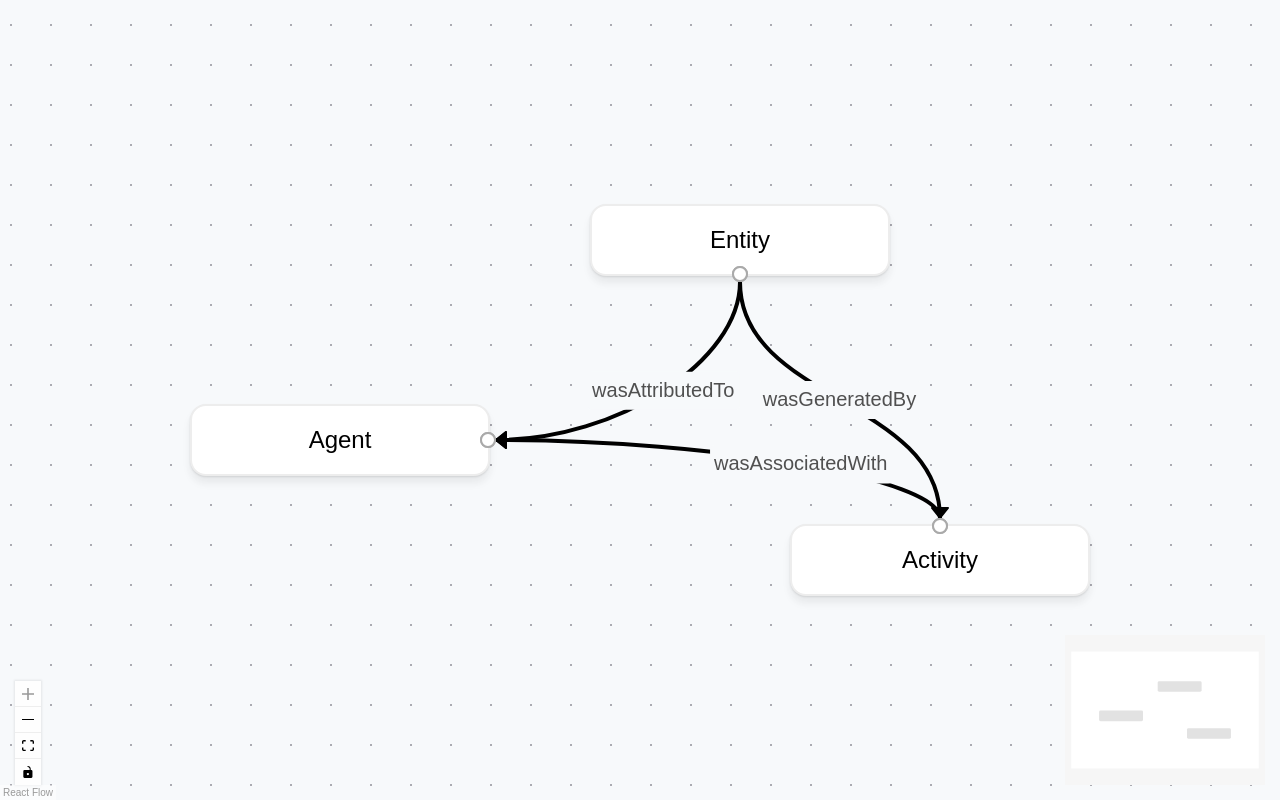
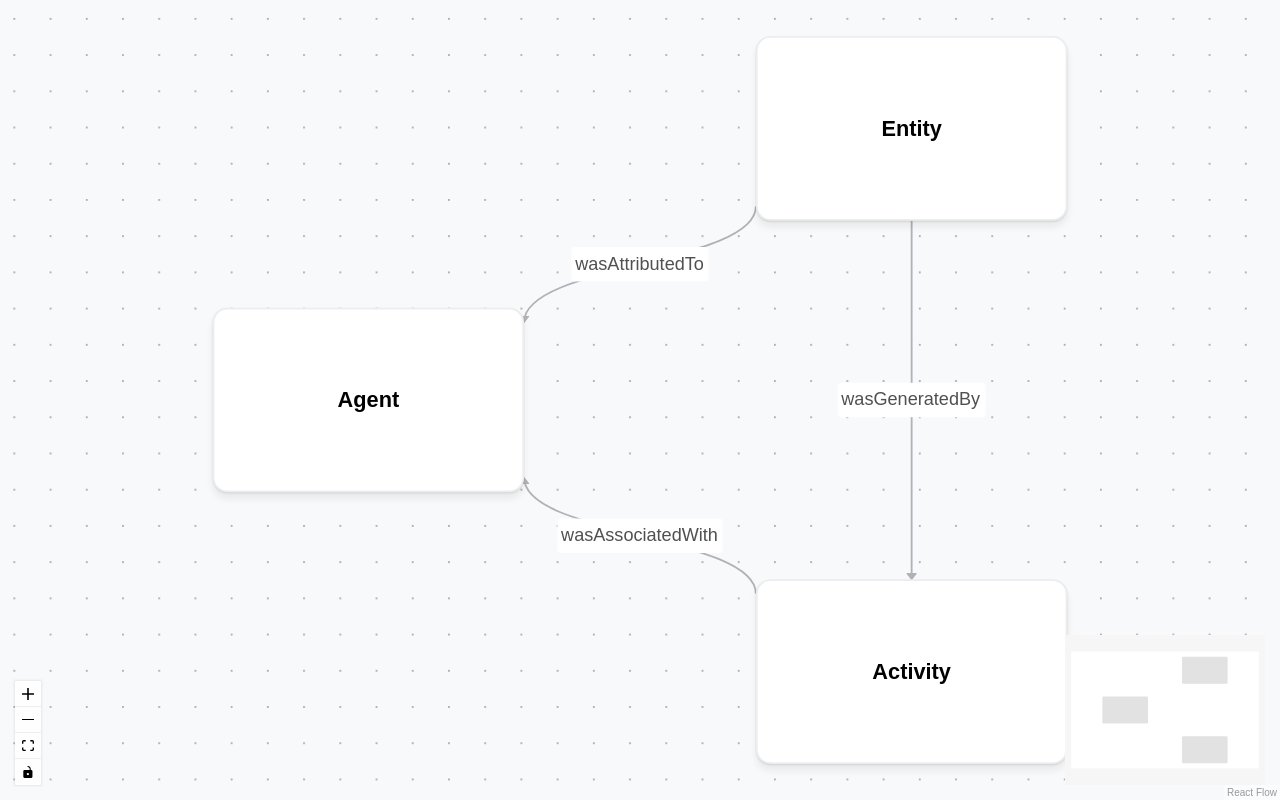
Before and after one commit to Prov-Framework/prov-ui, a React (Vite) app: page / in a window 1280 px wide. Built offline with nearby package versions, Linux system fonts and the light colour scheme.

Commit message:
Updates to allow edge start and end points to be anywhere on node perimeter for dealing with non-tree layouts.

```diff
--- a/src/App.jsx
+++ b/src/App.jsx
@@ -1,109 +1,95 @@
-import React, { useCallback } from 'react';
 import {
   Background,
   ReactFlow,
   useNodesState,
   useEdgesState,
-  addEdge,
   MiniMap,
   Controls,
-  MarkerType
+  MarkerType,
 } from '@xyflow/react';
+
 import '@xyflow/react/dist/style.css';
 
-const snapGrid = [20, 20];
+import CustomNode from './CustomNode';
+import FloatingEdge from './FloatingEdge';
+import CustomConnectionLine from './CustomConnectionLine';
+
 const initialNodes = [
   {
     id: 'Entity',
-    sourcePosition: 'bottom',
-    targetPosition: 'bottom',
-    data: { label: 'Entity' },
-    position: { x: 200, y: 0 },
+    type: 'custom',
+    position: { x: 300, y: 0 },
   },
   {
     id: 'Activity',
-    sourcePosition: 'top',
-    targetPosition: 'top',
-    data: { label: 'Activity' },
-    position: { x: 300, y: 160 },
+    type: 'custom',
+    position: { x: 300, y: 300 },
   },
   {
     id: 'Agent',
-    sourcePosition: 'right',
-    targetPosition: 'right',
-    data: { label: 'Agent' },
-    position: { x: 0, y: 100 },
-  },
+    type: 'custom',
+    position: { x: 0, y: 150 },
+  }
 ];
 
 const initialEdges = [
   {
-    id: 'Entity|wasGeneratedBy|Activity',
+    id: 'e1',
     source: 'Entity',
     target: 'Activity',
-    markerEnd: {
-      type: MarkerType.ArrowClosed,
-      width: 10,
-      height: 10,
-      color: 'black'
-    },
-    style: {
-      strokeWidth: 2,
-      stroke: 'black',
-    },
     label: 'wasGeneratedBy'
   },
   {
-    id: 'Activity|wasAssociatedWith|Agent',
+    id: 'e2',
     source: 'Activity',
     target: 'Agent',
-    markerEnd: {
-      type: MarkerType.ArrowClosed,
-      width: 10,
-      height: 10,
-      color: 'black'
-    },
-    style: {
-      strokeWidth: 2,
-      stroke: 'black',
-    },
-    label: "wasAssociatedWith"
+    label: 'wasAssociatedWith'
   },
   {
-    id: 'Entity|wasAttributedTo|Agent',
+    id: 'e3',
     source: 'Entity',
     target: 'Agent',
-    markerEnd: {
-      type: MarkerType.ArrowClosed,
-      width: 10,
-      height: 10,
-      color: 'black'
-    },
-    style: {
-      strokeWidth: 2,
-      stroke: 'black',
-    },
-    label: "wasAttributedTo"
-  },
+    label: 'wasAttributedTo'
+  }
 ];
 
-const HorizontalFlow = () => {
-  const [nodes, _, onNodesChange] = useNodesState(initialNodes);
+const connectionLineStyle = {
+  stroke: '#b1b1b7',
+};
+
+const nodeTypes = {
+  custom: CustomNode,
+};
+
+const edgeTypes = {
+  floating: FloatingEdge,
+};
+
+const defaultEdgeOptions = {
+  type: 'floating',
+  markerEnd: {
+    type: MarkerType.ArrowClosed,
+    color: '#b1b1b7',
+  },
+};
+
+const EasyConnectExample = () => {
+  const [nodes, setNodes, onNodesChange] = useNodesState(initialNodes);
   const [edges, setEdges, onEdgesChange] = useEdgesState(initialEdges);
-  const onConnect = useCallback(
-    (params) => setEdges((els) => addEdge(params, els)),
-    [],
-  );
+
 
   return (
     <ReactFlow
       nodes={nodes}
       edges={edges}
       onNodesChange={onNodesChange}
-      snapToGrid={true}
-      snapGrid={snapGrid}
+      onEdgesChange={onEdgesChange}
       fitView
-      attributionPosition="bottom-left"
+      nodeTypes={nodeTypes}
+      edgeTypes={edgeTypes}
+      defaultEdgeOptions={defaultEdgeOptions}
+      connectionLineComponent={CustomConnectionLine}
+      connectionLineStyle={connectionLineStyle}
     >
       <Background />
       <MiniMap />
@@ -112,4 +98,4 @@ const HorizontalFlow = () => {
   );
 };
 
-export default HorizontalFlow;
+export default EasyConnectExample;
--- /dev/null
+++ b/src/CustomConnectionLine.jsx
@@ -0,0 +1,18 @@
+import { getStraightPath } from '@xyflow/react';
+
+function CustomConnectionLine({ fromX, fromY, toX, toY, connectionLineStyle }) {
+  const [edgePath] = getStraightPath({
+    sourceX: fromX,
+    sourceY: fromY,
+    targetX: toX,
+    targetY: toY,
+  });
+
+  return (
+    <g>
+      <path style={connectionLineStyle} fill="none" d={edgePath} />
+    </g>
+  );
+}
+
+export default CustomConnectionLine;
--- /dev/null
+++ b/src/CustomNode.jsx
@@ -0,0 +1,31 @@
+import { Handle, Position, useConnection } from '@xyflow/react';
+
+export default function CustomNode({ id }) {
+  const connection = useConnection();
+
+  const isTarget = connection.inProgress && connection.fromNode.id !== id;
+
+  return (
+    <div className="customNode">
+      <div
+        className="customNodeBody"
+      >
+        {/* If handles are conditionally rendered and not present initially, you need to update the node internals https://reactflow.dev/docs/api/hooks/use-update-node-internals/ */}
+        {/* In this case we don't need to use useUpdateNodeInternals, since !isConnecting is true at the beginning and all handles are rendered initially. */}
+        {!connection.inProgress && (
+          <Handle
+            className="customHandle"
+            position={Position.Right}
+            type="source"
+            isConnectable={false}
+          />
+        )}
+        {/* We want to disable the target handle, if the connection was started from this node */}
+        {(!connection.inProgress || isTarget) && (
+          <Handle className="customHandle" position={Position.Left} type="target" isConnectableStart={false} isConnectable={false} />
+        )}
+        {id}
+      </div>
+    </div>
+  );
+}
--- /dev/null
+++ b/src/FloatingEdge.jsx
@@ -0,0 +1,38 @@
+import { BaseEdge, getSimpleBezierPath, useInternalNode } from '@xyflow/react';
+
+import { getEdgeParams } from './utils.js';
+
+function FloatingEdge({ id, source, target, markerEnd, style, label, labelStyle, labelShowBg }) {
+  const sourceNode = useInternalNode(source);
+  const targetNode = useInternalNode(target);
+
+  if (!sourceNode || !targetNode) {
+    return null;
+  }
+
+  const { sx, sy, tx, ty } = getEdgeParams(sourceNode, targetNode);
+
+  const [path, labelX, labelY] = getSimpleBezierPath({
+    sourceX: sx,
+    sourceY: sy,
+    targetX: tx,
+    targetY: ty,
+  });
+
+  return (
+    <BaseEdge
+      id={id}
+      className="react-flow__edge-path"
+      path={path}
+      markerEnd={markerEnd}
+      style={style}
+      label={label ?? id}
+      labelStyle={labelStyle ?? { color: 'var(--xy-edge-label-color-default)' }}
+      labelShowBg={labelShowBg ?? true}
+      labelX={labelX}
+      labelY={labelY}
+    />
+  );
+}
+
+export default FloatingEdge;
--- a/src/index.css
+++ b/src/index.css
@@ -12,6 +12,26 @@ body {
   height: 100vh;
 }
 
-.react-flow__edge-textbg {
-  fill: #f7f9fb;
+.customNodeBody {
+  width: 150px;
+  height: 80px;
+  position: relative;
+  border-radius: 10px;
+  display: flex;
+  justify-content: center;
+  align-items: center;
+  font-weight: bold;
 }
+
+div.customHandle {
+  width: 100%;
+  height: 100%;
+  background: blue;
+  position: absolute;
+  top: 0;
+  left: 0;
+  border-radius: 0;
+  transform: none;
+  border: none;
+  opacity: 0;
+}
--- /dev/null
+++ b/src/utils.js
@@ -0,0 +1,71 @@
+import { Position, MarkerType } from '@xyflow/react';
+
+// this helper function returns the intersection point
+// of the line between the center of the intersectionNode and the target node
+function getNodeIntersection(intersectionNode, targetNode) {
+  // https://math.stackexchange.com/questions/1724792/an-algorithm-for-finding-the-intersection-point-between-a-center-of-vision-and-a
+  const { width: intersectionNodeWidth, height: intersectionNodeHeight } =
+    intersectionNode.measured;
+  const intersectionNodePosition = intersectionNode.internals.positionAbsolute;
+  const targetPosition = targetNode.internals.positionAbsolute;
+
+  const w = intersectionNodeWidth / 2;
+  const h = intersectionNodeHeight / 2;
+
+  const x2 = intersectionNodePosition.x + w;
+  const y2 = intersectionNodePosition.y + h;
+  const x1 = targetPosition.x + targetNode.measured.width / 2;
+  const y1 = targetPosition.y + targetNode.measured.height / 2;
+
+  const xx1 = (x1 - x2) / (2 * w) - (y1 - y2) / (2 * h);
+  const yy1 = (x1 - x2) / (2 * w) + (y1 - y2) / (2 * h);
+  const a = 1 / (Math.abs(xx1) + Math.abs(yy1) || 1);
+  const xx3 = a * xx1;
+  const yy3 = a * yy1;
+  const x = w * (xx3 + yy3) + x2;
+  const y = h * (-xx3 + yy3) + y2;
+
+  return { x, y };
+}
+
+// returns the position (top,right,bottom or right) passed node compared to the intersection point
+function getEdgePosition(node, intersectionPoint) {
+  const n = { ...node.internals.positionAbsolute, ...node };
+  const nx = Math.round(n.x);
+  const ny = Math.round(n.y);
+  const px = Math.round(intersectionPoint.x);
+  const py = Math.round(intersectionPoint.y);
+
+  if (px <= nx + 1) {
+    return Position.Left;
+  }
+  if (px >= nx + n.measured.width - 1) {
+    return Position.Right;
+  }
+  if (py <= ny + 1) {
+    return Position.Top;
+  }
+  if (py >= n.y + n.measured.height - 1) {
+    return Position.Bottom;
+  }
+
+  return Position.Top;
+}
+
+// returns the parameters (sx, sy, tx, ty, sourcePos, targetPos) you need to create an edge
+export function getEdgeParams(source, target) {
+  const sourceIntersectionPoint = getNodeIntersection(source, target);
+  const targetIntersectionPoint = getNodeIntersection(target, source);
+
+  const sourcePos = getEdgePosition(source, sourceIntersectionPoint);
+  const targetPos = getEdgePosition(target, targetIntersectionPoint);
+
+  return {
+    sx: sourceIntersectionPoint.x,
+    sy: sourceIntersectionPoint.y,
+    tx: targetIntersectionPoint.x,
+    ty: targetIntersectionPoint.y,
+    sourcePos,
+    targetPos,
+  };
+}
```
